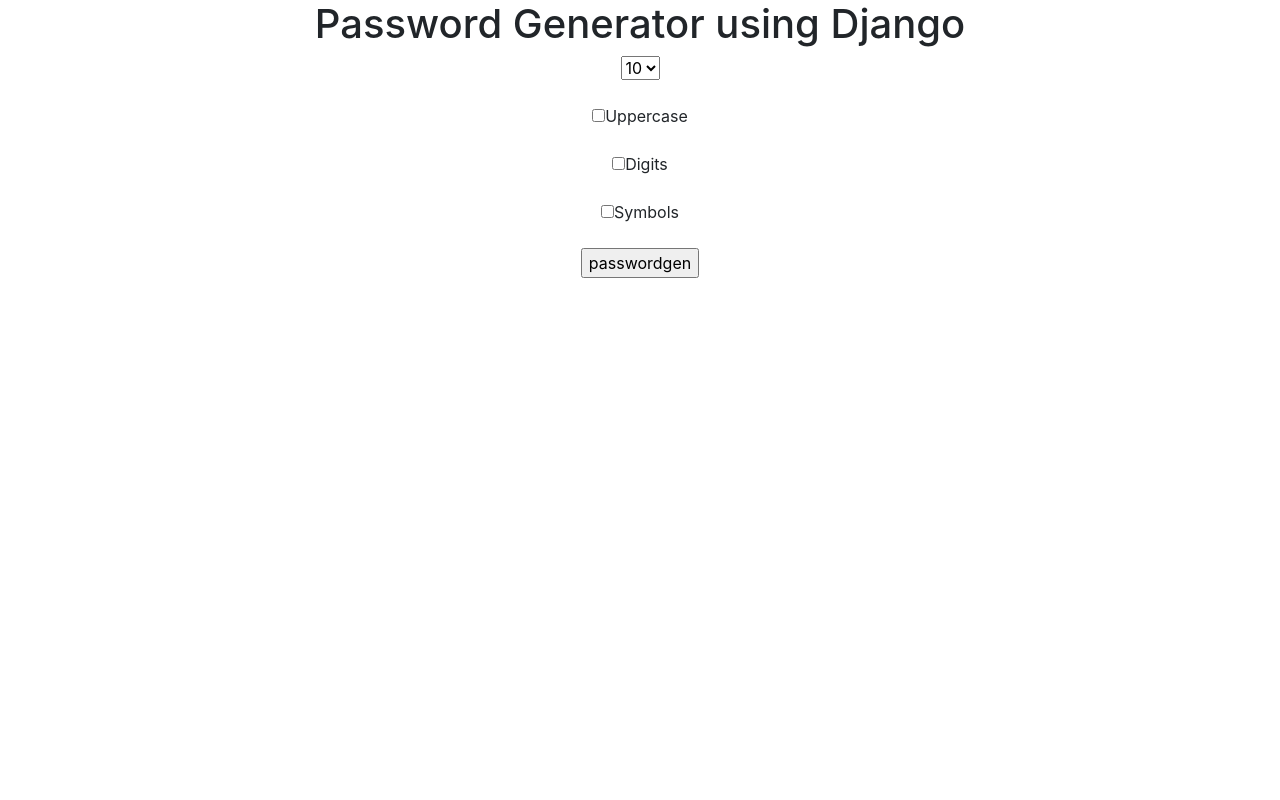
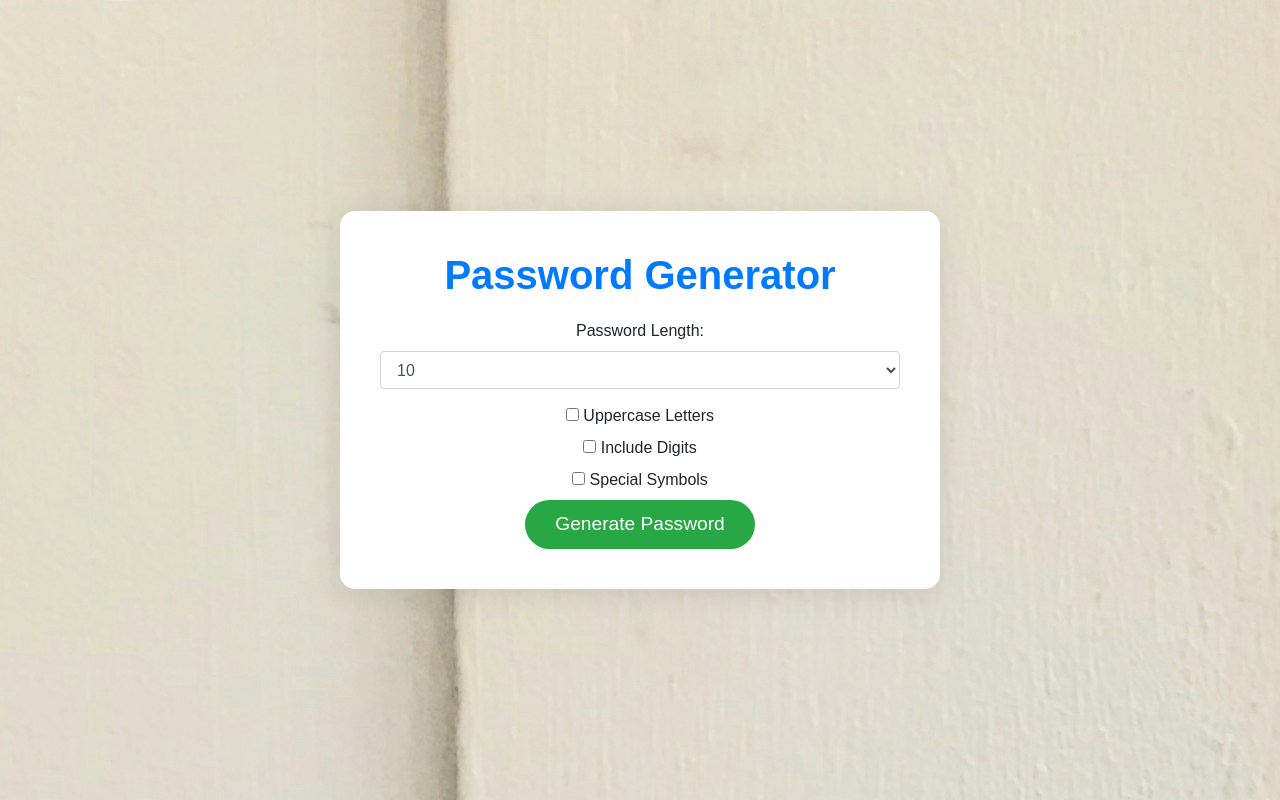
Before and after one commit to edogola4/password-generator, a Django app: page / in a window 1280 px wide. Run offline with Django 3.2, Linux system fonts and the light colour scheme.

Commit message:
styling added

```diff
--- a/password/passgen/templates/home.html
+++ b/password/passgen/templates/home.html
@@ -6,48 +6,123 @@
     <meta name="viewport" content="width=device-width, initial-scale=1, shrink-to-fit=no">
 
     <!-- Bootstrap CSS -->
-    <link rel="stylesheet" href="https://cdn.jsdelivr.net/npm/bootstrap@4.5.3/dist/css/bootstrap.min.css" integrity="sha384-TX8t27EcRE3e/ihU7zmQxVncDAy5uIKz4rEkgIXeMed4M0jlfIDPvg6uqKI2xXr2" crossorigin="anonymous">
+    <link rel="stylesheet" href="https://cdn.jsdelivr.net/npm/bootstrap@4.5.3/dist/css/bootstrap.min.css">
 
     <title>Password Generator App</title>
+
+    <style>
+      body {
+        background-color: rgb(239, 247, 246);
+        background-image: url('./debby-hudson-atW3fbSy_9Y-unsplash.jpg');
+        font-family: 'Poppins', sans-serif;
+        display: flex;
+        justify-content: center;
+        align-items: center;
+        height: 100vh;
+        margin: 0;
+        animation: fadeIn 1s ease-in;
+      }
+
+      .container {
+        max-width: 600px;
+        background-color: white;
+        padding: 40px;
+        border-radius: 15px;
+        box-shadow: 0px 4px 30px rgba(0, 0, 0, 0.1);
+        text-align: center;
+        transform: scale(0);
+        animation: slideIn 0.5s forwards 0.5s;
+      }
+
+      h1 {
+        margin-bottom: 20px;
+        font-size: 2.5rem;
+        font-weight: 600;
+        color: #007bff;
+      }
+
+      form {
+        margin-top: 20px;
+        display: flex;
+        flex-direction: column;
+        align-items: center;
+      }
+
+      select, input[type="checkbox"] {
+        margin-bottom: 15px;
+        cursor: pointer;
+        padding: 10px;
+      }
+
+      .btn-custom {
+        background-color: #28a745;
+        color: white;
+        padding: 10px 30px;
+        border-radius: 30px;
+        font-size: 1.2rem;
+        border: none;
+        cursor: pointer;
+        transition: background-color 0.3s ease, transform 0.2s ease;
+      }
+
+      .btn-custom:hover {
+        background-color: #218838;
+        transform: scale(1.05);
+      }
+
+      @keyframes fadeIn {
+        from { opacity: 0; }
+        to { opacity: 1; }
+      }
+
+      @keyframes slideIn {
+        from { transform: translateY(50px); opacity: 0; }
+        to { transform: translateY(0); opacity: 1; }
+      }
+    </style>
   </head>
   <body>
-    <div class="container text-center">
-      <h1>Password Generator using Django</h1>
-      <form action="{% url 'passgen' %}" >
-        <select name="length">
+
+    <div class="container">
+      <h1>Password Generator</h1>
+
+      <form action="{% url 'passgen' %}">
+        <label for="length">Password Length:</label>
+        <select id="length" name="length" class="form-control">
+          <option value="5">5</option>
           <option value="6">6</option>
           <option value="7">7</option>
           <option value="8">8</option>
           <option value="9">9</option>
-          <option value="10" selected = "selected">10</option>
+          <option value="10" selected="selected">10</option>
           <option value="11">11</option>
           <option value="12">12</option>
           <option value="13">13</option>
+          <option value="14">14</option>
+          <option value="15">15</option>
         </select>
-      <br>
-      <br>
-      <input type="checkbox" name="uppercase">Uppercase
-      <br>
-      <br>
-      <input type="checkbox" name="digits">Digits
-      <br>
-      <br>
-      <input type="checkbox" name="symbols">Symbols
-      <br>
-      <br>
-      <input type="submit" value="passwordgen"
 
+        <div>
+          <input type="checkbox" id="uppercase" name="uppercase">
+          <label for="uppercase">Uppercase Letters</label>
+        </div>
 
-    <!-- Optional JavaScript; choose one of the two! -->
+        <div>
+          <input type="checkbox" id="digits" name="digits">
+          <label for="digits">Include Digits</label>
+        </div>
 
-    <!-- Option 1: jQuery and Bootstrap Bundle (includes Popper) -->
-    <script src="https://code.jquery.com/jquery-3.5.1.slim.min.js" integrity="sha384-DfXdz2htPH0lsSSs5nCTpuj/zy4C+OGpamoFVy38MVBnE+IbbVYUew+OrCXaRkfj" crossorigin="anonymous"></script>
-    <script src="https://cdn.jsdelivr.net/npm/bootstrap@4.5.3/dist/js/bootstrap.bundle.min.js" integrity="sha384-ho+j7jyWK8fNQe+A12Hb8AhRq26LrZ/JpcUGGOn+Y7RsweNrtN/tE3MoK7ZeZDyx" crossorigin="anonymous"></script>
+        <div>
+          <input type="checkbox" id="symbols" name="symbols">
+          <label for="symbols">Special Symbols</label>
+        </div>
 
-    <!-- Option 2: jQuery, Popper.js, and Bootstrap JS
-    <script src="https://code.jquery.com/jquery-3.5.1.slim.min.js" integrity="sha384-DfXdz2htPH0lsSSs5nCTpuj/zy4C+OGpamoFVy38MVBnE+IbbVYUew+OrCXaRkfj" crossorigin="anonymous"></script>
-    <script src="https://cdn.jsdelivr.net/npm/popper.js@1.16.1/dist/umd/popper.min.js" integrity="sha384-9/reFTGAW83EW2RDu2S0VKaIzap3H66lZH81PoYlFhbGU+6BZp6G7niu735Sk7lN" crossorigin="anonymous"></script>
-    <script src="https://cdn.jsdelivr.net/npm/bootstrap@4.5.3/dist/js/bootstrap.min.js" integrity="sha384-w1Q4orYjBQndcko6MimVbzY0tgp4pWB4lZ7lr30WKz0vr/aWKhXdBNmNb5D92v7s" crossorigin="anonymous"></script>
-    -->
+        <button type="submit" class="btn-custom">Generate Password</button>
+      </form>
+    </div>
+
+    <!-- JavaScript for Bootstrap -->
+    <script src="https://code.jquery.com/jquery-3.5.1.slim.min.js"></script>
+    <script src="https://cdn.jsdelivr.net/npm/bootstrap@4.5.3/dist/js/bootstrap.bundle.min.js"></script>
   </body>
 </html>
```
Also changed, not shown: password/passgen/templates/password.html (+64 -14 lines), password/passgen/templates/debby-hudson-atW3fbSy_9Y-unsplash.jpg (added).
